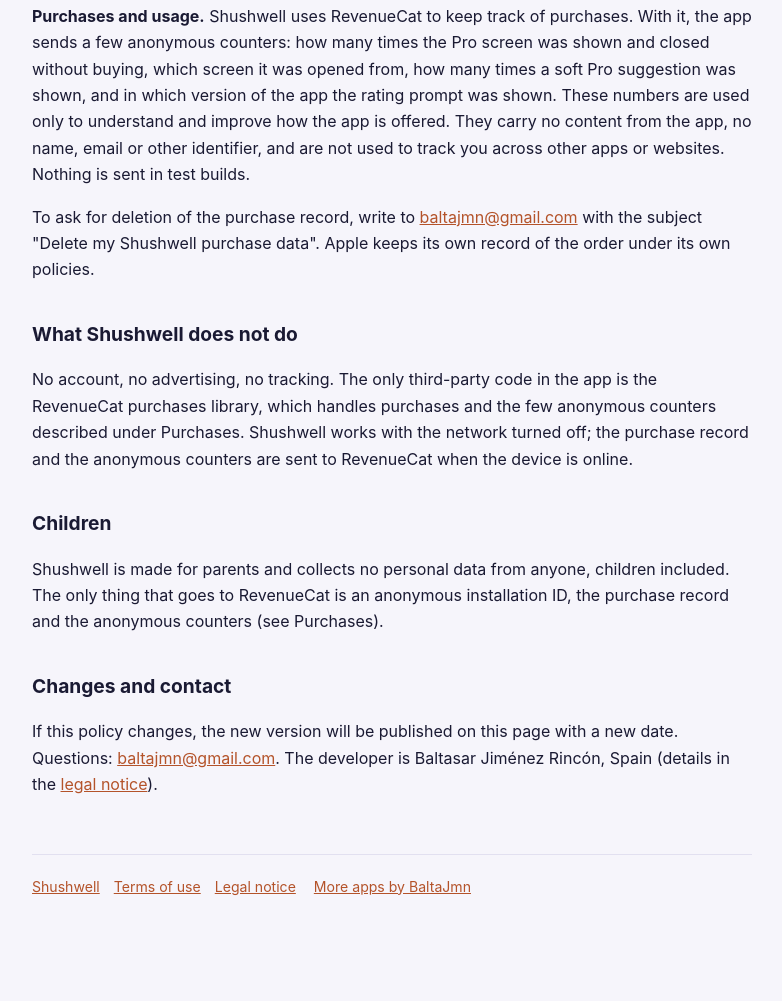
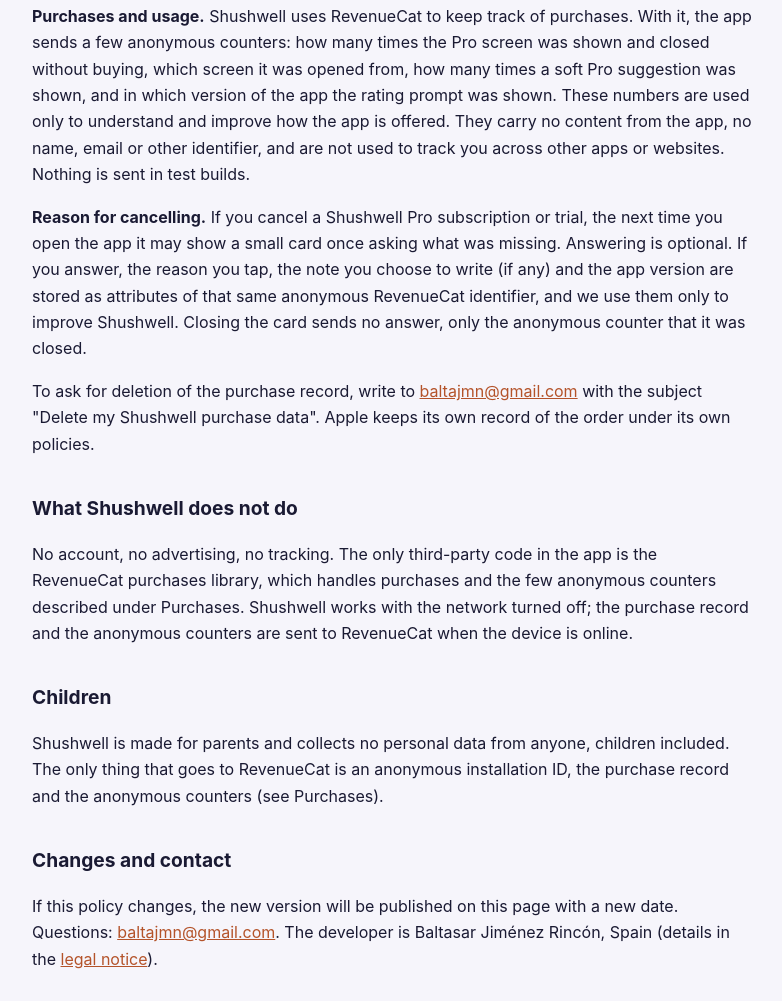
Before and after one commit to BaltaJmn/shushwell-privacy, a plain HTML site: page privacy/index.html in a window 1280 px wide. Shown: the part 1114-2115 px from the top of the page, without its empty margins (248-1030 px from the left). Drawn offline with Linux system fonts and the light colour scheme.

Commit message:
Privacy: reason-for-cancelling card
Co-Authored-By: Claude Sonnet 5.5 <noreply@anthropic.com>

```diff
--- a/privacy/index.html
+++ b/privacy/index.html
@@ -27,6 +27,7 @@
 <p>Subscriptions are sold and managed by Apple through the App Store. Shushwell never sees your name, email or payment details; it asks Apple whether a subscription is active. Apple's handling of that data is covered by Apple's privacy policy.</p>
 <p>To know, and to restore, whether this installation has Pro, Shushwell uses <strong>RevenueCat, Inc.</strong> as a processor. RevenueCat receives each in-app purchase you make, assigns the installation an anonymous app user ID, and stores that ID, the purchase history (product, date, price and store transaction IDs) and basic technical device data (OS version, app version, country or storefront). Apart from the anonymous counters described next, nothing else from Shushwell, such as any sound or your settings, is sent to RevenueCat or anywhere else. See <a href="https://www.revenuecat.com/privacy" rel="noopener">RevenueCat's privacy policy</a>.</p>
 <p><strong>Purchases and usage.</strong> Shushwell uses RevenueCat to keep track of purchases. With it, the app sends a few anonymous counters: how many times the Pro screen was shown and closed without buying, which screen it was opened from, how many times a soft Pro suggestion was shown, and in which version of the app the rating prompt was shown. These numbers are used only to understand and improve how the app is offered. They carry no content from the app, no name, email or other identifier, and are not used to track you across other apps or websites. Nothing is sent in test builds.</p>
+<p><strong>Reason for cancelling.</strong> If you cancel a Shushwell Pro subscription or trial, the next time you open the app it may show a small card once asking what was missing. Answering is optional. If you answer, the reason you tap, the note you choose to write (if any) and the app version are stored as attributes of that same anonymous RevenueCat identifier, and we use them only to improve Shushwell. Closing the card sends no answer, only the anonymous counter that it was closed.</p>
 <p>To ask for deletion of the purchase record, write to <a href="mailto:baltajmn@gmail.com?subject=Delete%20my%20Shushwell%20purchase%20data">baltajmn@gmail.com</a> with the subject "Delete my Shushwell purchase data". Apple keeps its own record of the order under its own policies.</p>
 
 <h2>What Shushwell does not do</h2>
```
